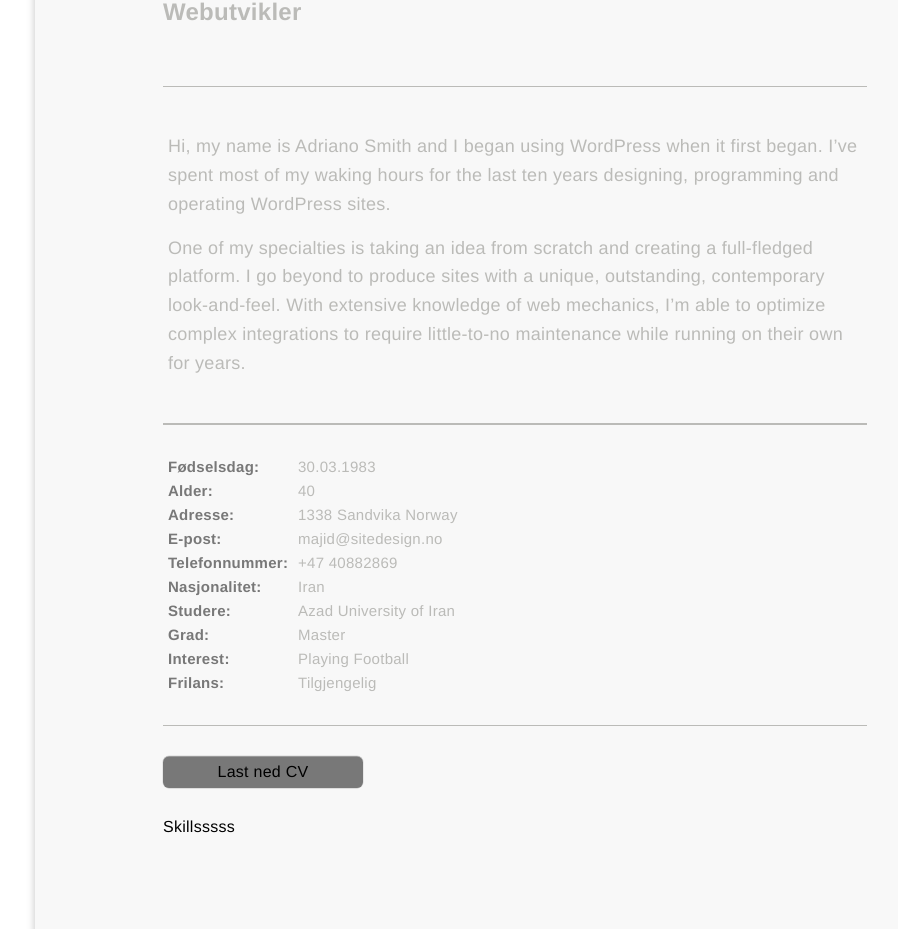
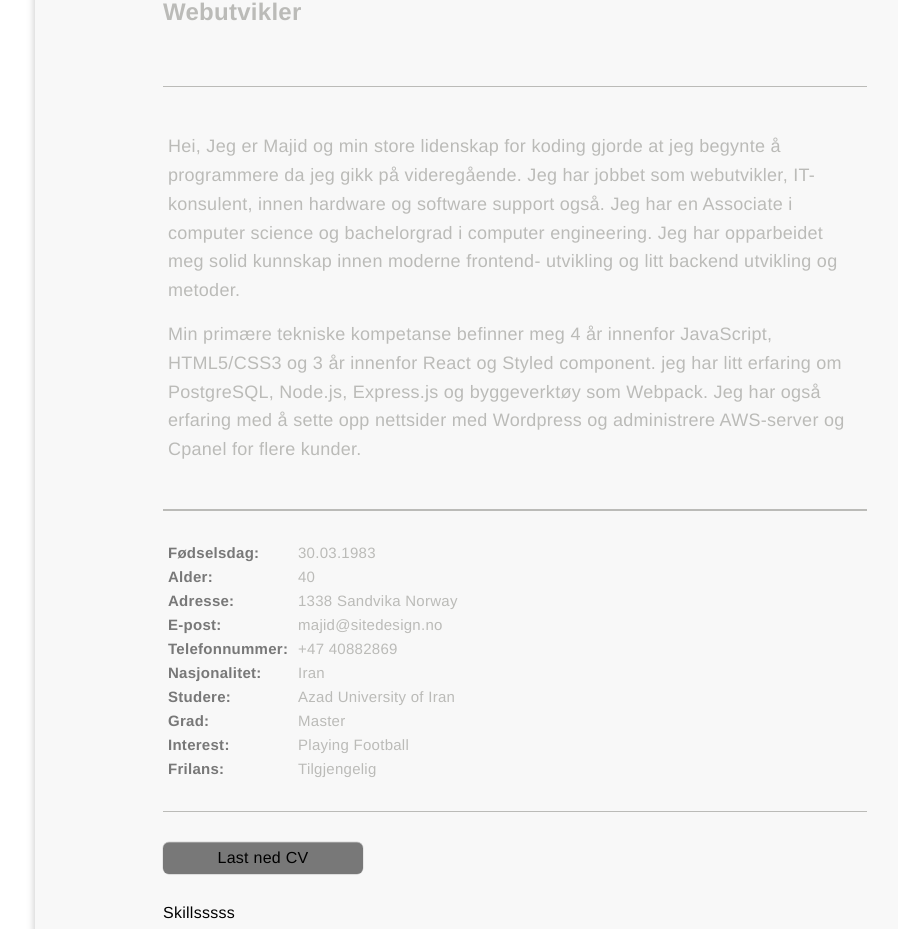
Before and after one commit to maf256/sitedesign, a Next.js app: page /about in a window 1280 px wide. Shown: the part 938-1867 px from the top of the page, without its empty margins (285-1183 px from the left). Built offline with nearby package versions, Linux system fonts and the light colour scheme.

Commit message:
update data

```diff
--- a/components/common/Data.js
+++ b/components/common/Data.js
@@ -58,7 +58,7 @@ export const Data = {
             // {name: 'News', href: '/news'},
             {name: 'Contact', href: '/contact'},
             // {name: 'Hire me', href: '/hire'},
-            {name: 'Resume', href: 'https://docs.google.com/document/d/1CnW2JXswDhA3hJBSsXhzZ98TOPY6wbgO/edit?usp=sharing&ouid=109271537866387535039&rtpof=true&sd=true'},
+            {name: 'Resume', href: 'https://drive.google.com/file/d/1RtC5U3ETIRiphO3xkXUMxDDE-AQ_bg95/view?usp=sharing'},
             ],
         nr: [
             {name: 'Hjem', href: '/'},
@@ -68,7 +68,7 @@ export const Data = {
             // {name: 'Nyheter', href: '/news'},
             {name: 'Kontakt', href: '/contact'},
             // {name: 'Ansette meg', href: '/hire'},
-            {name: 'CV-en', href: 'https://docs.google.com/document/d/1CnW2JXswDhA3hJBSsXhzZ98TOPY6wbgO/edit?usp=sharing&ouid=109271537866387535039&rtpof=true&sd=true'},
+            {name: 'CV-en', href: 'https://drive.google.com/file/d/1RtC5U3ETIRiphO3xkXUMxDDE-AQ_bg95/view?usp=sharing'},
 
         ]
     },
@@ -91,8 +91,8 @@ export const Data = {
             subject: 'Om meg',
             h1: 'Majid Askarifarsangi',
             h2: 'Webutvikler',
-            txt1: 'Hi, my name is Adriano Smith and I began using WordPress when it first began. I’ve spent most of my waking hours for the last ten years designing, programming and operating WordPress sites.',
-            txt2: 'One of my specialties is taking an idea from scratch and creating a full-fledged platform. I go beyond to produce sites with a unique, outstanding, contemporary look-and-feel. With extensive knowledge of web mechanics, I’m able to optimize complex integrations to require little-to-no maintenance while running on their own for years.',
+            txt1: 'Hei, Jeg er Majid og min store lidenskap for koding gjorde at jeg begynte å programmere da jeg gikk på videregående. Jeg har jobbet som webutvikler, IT-konsulent, innen hardware og software support også. Jeg har en Associate i computer science og bachelorgrad i computer engineering. Jeg har opparbeidet meg solid kunnskap innen moderne frontend- utvikling og litt backend utvikling og metoder.',
+            txt2: 'Min primære tekniske kompetanse befinner meg 4 år innenfor JavaScript, HTML5/CSS3 og 3 år innenfor React og Styled component. jeg har litt erfaring om PostgreSQL, Node.js, Express.js og byggeverktøy som Webpack. Jeg har også erfaring med å sette opp nettsider med Wordpress og administrere AWS-server og Cpanel for flere kunder.',
             info: [
                 {name:'Fødselsdag', data: '30.03.1983'},
                 {name:'Alder', data: '40'},
@@ -114,8 +114,8 @@ export const Data = {
             subject: 'About me',
             h1: 'Majid Askarifarsangi',
             h2: 'Web Developer',
-            txt1: 'Hi, my name is Adriano Smith and I began using WordPress when it first began. I’ve spent most of my waking hours for the last ten years designing, programming and operating WordPress sites.',
-            txt2: 'One of my specialties is taking an idea from scratch and creating a full-fledged platform. I go beyond to produce sites with a unique, outstanding, contemporary look-and-feel. With extensive knowledge of web mechanics, I’m able to optimize complex integrations to require little-to-no maintenance while running on their own for years.',
+            txt1: `Hi, I'm Majid and my great passion for coding made me start programming when I was in high school. I have worked as a web developer, IT consultant, in hardware and software support as well. I have an Associate's degree in computer science and a bachelor's degree in computer engineering. I have gained solid knowledge in modern frontend development and some backend development and methods.`,
+            txt2: 'My primary technical expertise is 4 years within JavaScript, HTML5/CSS3 and 3 years within React and Styled components. I have some experience with PostgreSQL, Node.js, Express.js and building tools such as Webpack. I also have experience setting up websites with Wordpress and managing AWS server and Cpanel for several clients.',
             info: [
                 {name:'Birthday', data: '30.03.1983'},
                 {name:'Age', data: '40'},
```
